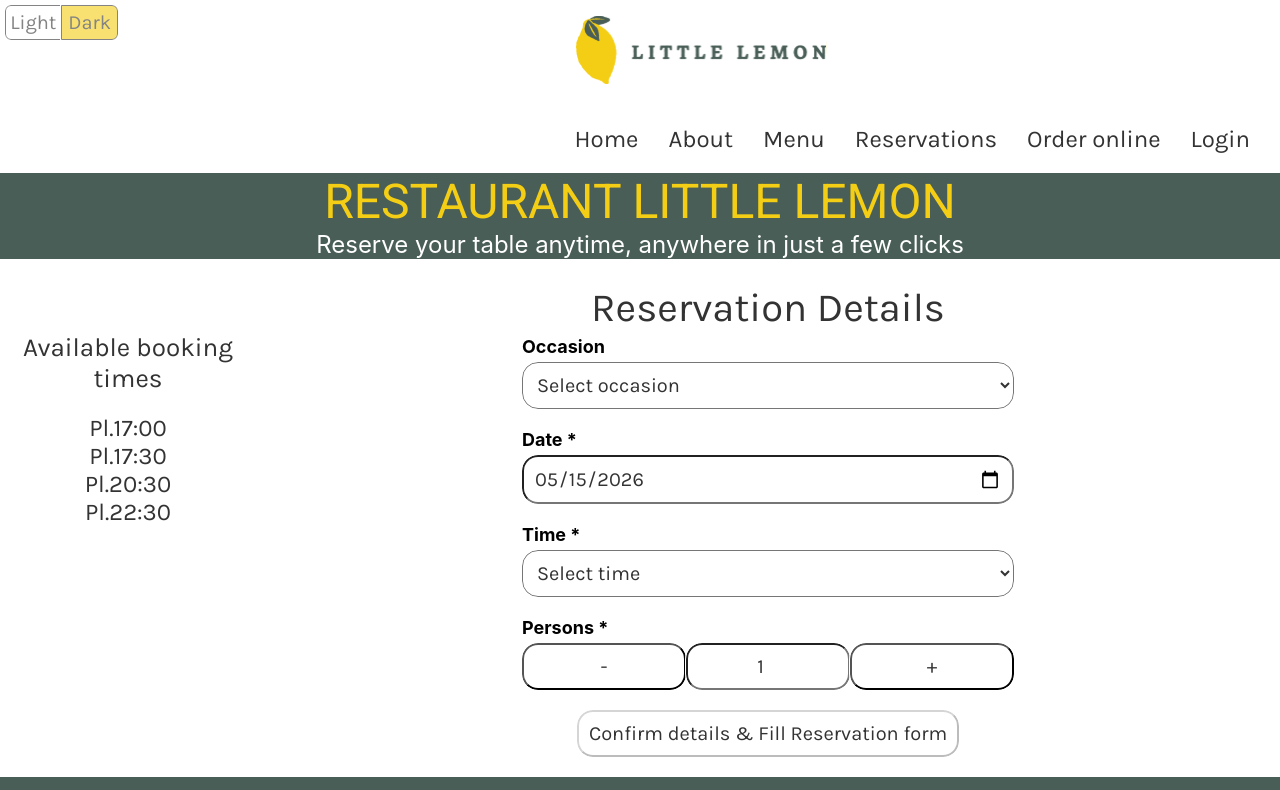
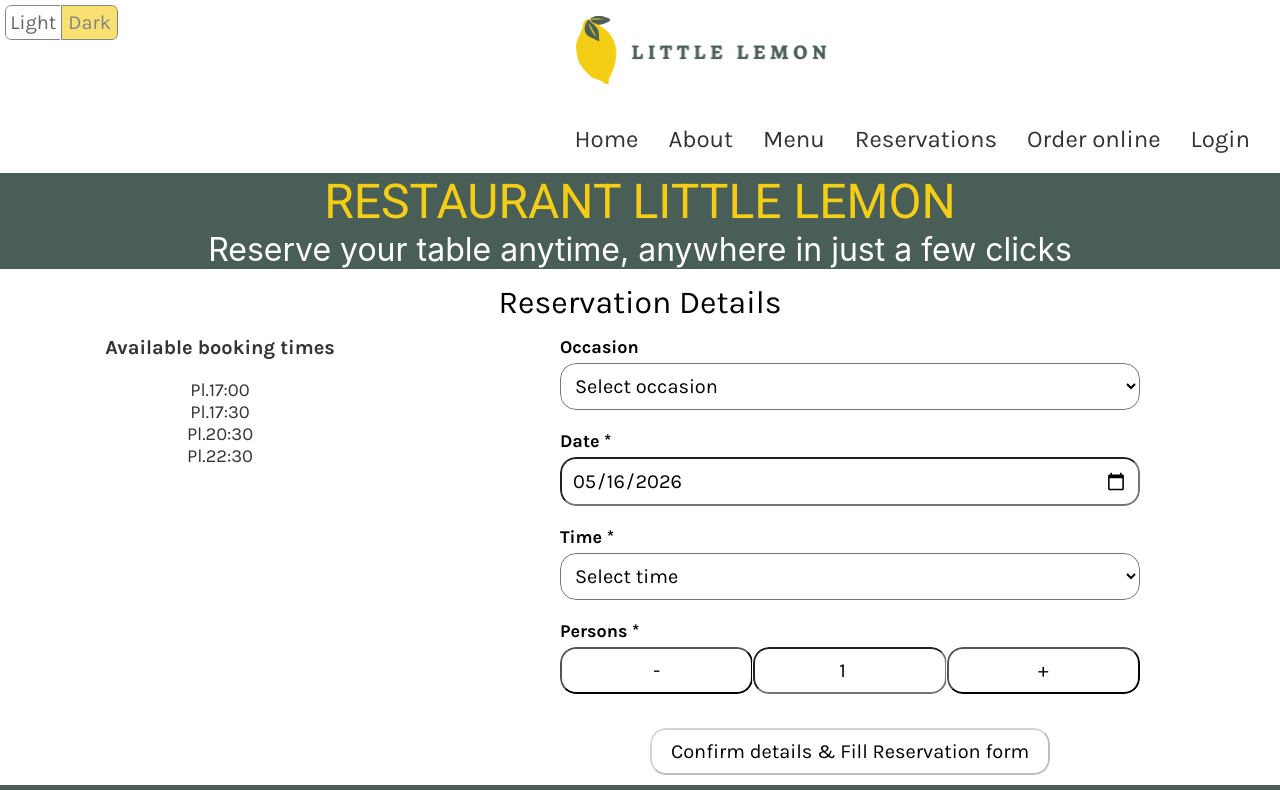
Before and after one commit to ArtursLiepa/Little-Lemon, a React (Create React App) app: page /reservation/details in a window 1280 px wide. Shown: the top 790 px of the page. Built offline with nearby package versions, Linux system fonts and the light colour scheme; a web font is replaced by a local one.

Commit message:
change the component main layout structure and implement dark/light theme

```diff
--- a/src/Components/StartUpComponent/StartUpComponent.js
+++ b/src/Components/StartUpComponent/StartUpComponent.js
@@ -2,15 +2,10 @@ import "./StartUpComponent.css";
 import Hero from "./Components/HeroComponent/HeroComponent";
 import Testimonials from "./Components/TestimonialsComponent/TestimonialsComponent";
 import Highlights from "./Components/HighlightsComponent/HighlightsComponent";
-import { useTheme } from "../../Context/ThemeContext";
 
 const StartUp = () => {
-  const { theme } = useTheme();
   return (
-    <div
-      className={`startupSection ${theme === "light" ? "light" : "dark"}`}
-      // style={{ background: theme === "light" ? "white" : "black" }}
-    >
+    <div className={`startupSection `}>
       <Hero />
       <Highlights />
       <Testimonials />
--- a/src/Components/TableReservation/BookingList/BookingList.css
+++ b/src/Components/TableReservation/BookingList/BookingList.css
@@ -1,29 +1,29 @@
 .bookingSection {
-    margin: 10px;
+    height: 100%;
+    width: 100%;
+    grid-area: bookingList;
     color: #333333;
     font-family: "Karla", sans-serif;
-    display: grid;
-    grid-template-columns: 100%;
-    grid-template-rows: 1fr 3fr;
-    grid-template-areas: "bookingsectiontitle" "bookingsectionlist";
+    display: flex;
+    flex-direction: column;
+
 
 }
 
 .bookingsectiontitle {
+    padding-top: 10px;
+    font-size: 1.25rem;
+    text-align: center;
+    justify-content: center;
+    font-weight: 700;
 
-    grid-area: bookingsectiontitle;
-    font-size: 26px;
-    text-align: center;
-    display: flex;
-    align-items: flex-end;
-    justify-content: center;
 
 }
 
 .bookingsectionlist {
-    grid-area: bookingsectionlist;
+    flex: 1;
     margin-top: 20px;
-    font-size: 24px;
+    font-size: 1.15rem;
     display: flex;
     flex-direction: column;
     list-style: none;
@@ -31,29 +31,11 @@
     justify-content: right;
 }
 
-@media (max-width:650px) {
+/* Tablet view */
+@media (min-width:768px) {}
 
-    .bookingSection {
-        grid-template-rows: 1fr 2fr;
-    }
+/* laptop view */
+@media (min-width:1024px) {}
 
-    .bookingsectiontitle {
-        font-size: 22px;
-        text-align: center;
-    }
-
-    .bookingsectionlist {
-        font-size: 22px;
-    }
-}
-
-@media (max-width:450px) {
-    .bookingsectiontitle {
-        font-size: 18px;
-        text-align: center;
-    }
-
-    .bookingsectionlist {
-        font-size: 16px;
-    }
-}
+/* Desktop view */
+@media (min-width:1280px) {}
--- a/src/Components/TableReservation/TableDetailsForm/TableDetailsForm.css
+++ b/src/Components/TableReservation/TableDetailsForm/TableDetailsForm.css
@@ -1,10 +1,9 @@
 .formview {
-    margin: 20px;
-    max-width: 1008px;
-    max-height: 900px;
+    padding: 10px;
+    width: 100%;
     display: flex;
     flex-direction: column;
-    justify-content: baseline;
+    justify-content: center;
     align-items: center;
 
 }
@@ -12,41 +11,39 @@
 .formtitle {
     text-align: center;
     padding: 5px;
-    color: #333333;
+    display: flex;
+    flex-wrap: wrap;
+    color: inherit;
     font-family: "Karla", sans-serif;
-    font-size: 40px;
+    font-size: 1.5rem;
+
+}
+
+
+.formData {
+    grid-area: formData;
+    width: 100%;
+    max-width: 400px;
+    justify-self: center;
+
+
 }
 
 .dataview {
-    width: 50%;
+    width: 100%;
     display: flex;
     flex-direction: column;
-    margin-bottom: 20px;
-
-
+    padding: 10px;
 
 }
 
 .dataview label {
     margin-bottom: 5px;
-
 }
 
-
-/* .button {
-    width: auto;
-    height: 60px;
-    padding: 5px;
-    text-decoration: none;
-    background-color: #F4CE14;
-    border: 1px black solid;
-    border-radius: 16px;
-    color: #333333;
-    font-family: "Karla", sans-serif;
-    text-align: center;
-    align-content: center;
-    font-size: 20px;
-} */
+.fullButtonName {
+    display: none;
+}
 
 .dataview input,
 select,
@@ -57,7 +54,7 @@ button {
     outline: 0.5px white solid;
     background-color: inherit;
     font-family: "Karla", sans-serif;
-    color: #333333;
+    color: inherit;
     font-size: 20px;
 }
 
@@ -70,37 +67,51 @@ button {
 
 
 .selectView {
-    background-color: inherit;
+    background-color: white;
 }
 
 .selectView:hover {
     background-color: #EDEFEE;
+    color: #333333;
+}
+
+.darkselectView {
+    background-color: black;
+    color: white;
+}
+
+.darkselectView:hover {
+    background-color: #333333;
+    cursor: pointer;
 }
 
 .inputGood:hover {
     background-color: #EDEFEE;
 }
 
-/* button.green {
-    background-color: green;
-
-} */
-
-button.red {
-    outline: 3px red solid;
-
-}
-
 .selectTouchedButEmpty {
-    border-color: red;
+    outline: 0.5px red solid;
+    border: 1px white;
 }
 
 .inputGood {
     border-color: 1px white solid;
 }
 
+.darkInputGood {
+    background-color: black;
+    color: white;
+}
+
+.darkInputGood:hover {
+    background-color: #333333;
+    cursor: pointer;
+}
+
+
 .errorclass {
-    padding-left: 10px;
+    margin-top: 5px;
+    padding: 5px;
     color: red;
     font-size: 14px;
     font-weight: 600;
@@ -112,35 +123,127 @@ button.red {
     display: flex;
 }
 
+
 .setpersons button:hover {
     background-color: #EDEFEE;
+}
 
+.darksetpersons {
+    display: flex;
+    background-color: black;
+    color: white;
+}
+
+.darksetpersons button:hover {
+    background-color: #333333;
+    cursor: pointer;
 }
 
 .inputpersons {
     text-align: center;
+    scroll-behavior: none;
 }
 
 .inputpersons:hover {
     background-color: #EDEFEE;
 }
 
+.darkinputpersons {
+    text-align: center;
+}
+
+.darkinputpersons:hover {
+    background-color: #333333;
+    cursor: pointer;
+}
+
 .setbutton {
     width: 20px;
 }
 
+.defaultFormGoButton {
+    max-width: 400px;
+
+}
 
 .buttongo {
     background-color: #F4CE14;
+}
+
+.red {
+    outline: 3px red solid;
 }
 
 .buttongo:hover {
     background-color: #333333;
     color: white;
     cursor: pointer;
-
 }
 
-@media (max-width:650px) {}
+.maxpersons {
+    margin-top: 5px;
+    padding: 5px;
+    color: red;
+    font-size: 14px;
+    font-weight: 600;
+}
 
-@media (max-width:450px) {}
+
+
+
+/* Tablet view */
+@media (min-width:768px) {
+    .formview {
+        display: grid;
+        grid-template-columns: 1fr 2fr;
+        grid-template-rows: auto 1fr auto;
+        grid-template-areas: "formtitle formtitle" "bookingList formData" "bookingList formGoButton";
+    }
+
+    .formtitle {
+        grid-area: formtitle;
+        font-size: 2rem;
+        display: flex;
+        justify-content: center;
+    }
+
+    .formData {
+        width: 100%;
+        max-width: 400px;
+        justify-self: center;
+    }
+
+    .formGoButton {
+        margin-top: 1.5rem;
+        grid-area: formGoButton;
+        display: flex;
+        justify-content: center;
+        width: 100%;
+
+    }
+
+    .buttongo {
+        max-width: 400px;
+    }
+}
+
+/* laptop view */
+@media (min-width:1024px) {
+    .formtitle {
+        grid-area: formtitle;
+        font-size: 2rem;
+        display: flex;
+        justify-content: center;
+    }
+
+    .formData {
+        width: 100%;
+        max-width: 600px;
+        justify-self: center;
+
+
+    }
+}
+
+/* Desktop view */
+@media (min-width:1280px) {}
--- a/src/Components/TableReservation/TableDetailsForm/TableDetailsForm.js
+++ b/src/Components/TableReservation/TableDetailsForm/TableDetailsForm.js
@@ -1,11 +1,14 @@
 import { useState } from "react";
 import "./TableDetailsForm.css";
 import { isPersonsValid, isTimeValid } from "../../../utils";
+import BookingList from "../BookingList/BookingList";
+import { useTheme } from "../../../Context/ThemeContext";
 
 const TableDetailsForm = ({ onSubmit, availableTimes, dispatch }) => {
-  const today = new Date();
-  today.setDate(today.getDate());
-  const formattedTomorrow = today.toISOString().split("T")[0];
+  const { theme } = useTheme();
+  const tomorrow = new Date();
+  tomorrow.setDate(tomorrow.getDate() + 1);
+  const formattedTomorrow = tomorrow.toISOString().split("T")[0];
 
   const PersonsErrorMessage = () => {
     return (
@@ -77,11 +80,13 @@ const TableDetailsForm = ({ onSubmit, availableTimes, dispatch }) => {
       onSubmit={handleSubmit}
     >
       <label className="formtitle">Reservation Details</label>
+      <BookingList availableTimes={availableTimes} />
       {/* Occasion part */}
+      <div className="formData">
         <div className="dataview">
           <label htmlFor="occasion">Occasion</label>
           <select
-          className="selectView"
+            className={`${theme === "light" ? "selectView" : "darkselectView"} `}
             id="occasion"
             type="text"
             name="occasion"
@@ -99,7 +104,7 @@ const TableDetailsForm = ({ onSubmit, availableTimes, dispatch }) => {
         <div className="dataview">
           <label htmlFor="date">Date *</label>
           <input
-          className="inputGood"
+            className={`${theme === "light" ? "inputGood" : "darkInputGood"} `}
             id="date"
             name="date"
             type="date"
@@ -120,11 +125,15 @@ const TableDetailsForm = ({ onSubmit, availableTimes, dispatch }) => {
           <>
             <label htmlFor="time">Time *</label>
             <select
-            className={
-              time.isTouched && !time.value
+              className={`${
+                theme === "light"
+                  ? time.isTouched && !time.value
                     ? "selectTouchedButEmpty"
                     : "selectView"
-            }
+                  : time.isTouched && !time.value
+                    ? "selectTouchedButEmpty"
+                    : "darkselectView"
+              }`}
               // className="selectView"
               id="time"
               name="time"
@@ -150,7 +159,9 @@ const TableDetailsForm = ({ onSubmit, availableTimes, dispatch }) => {
         {/* Persons part */}
         <div className="dataview">
           <label htmlFor="persons">Persons *</label>
-        <div className="setpersons">
+          <div
+            className={`${theme === "light" ? "setpersons" : "darksetpersons"} `}
+          >
             <button
               disabled={persons.value === 0}
               type="button"
@@ -161,7 +172,7 @@ const TableDetailsForm = ({ onSubmit, availableTimes, dispatch }) => {
               -
             </button>
             <input
-            className="inputpersons"
+              className={`${theme === "light" ? "inputpersons" : "darkinputpersons"} `}
               id="persons"
               name="persons"
               type="number"
@@ -190,10 +201,11 @@ const TableDetailsForm = ({ onSubmit, availableTimes, dispatch }) => {
           ) : null}
           {persons.value > 20 ? <Maxpersonsreached /> : null}
         </div>
+      </div>
 
-      <div>
+      <div className="formGoButton">
         <button
-          className={isFormValid() ? "buttongo" : isFormTouched() ? "red" : ""}
+          className={`defaultFormGoButton ${isFormValid() ? "buttongo" : isFormTouched() ? "red" : ""}`}
           disabled={!isFormValid()}
           type="submit"
           name="confirm"
--- a/src/Components/TableReservation/TableReservation.css
+++ b/src/Components/TableReservation/TableReservation.css
@@ -16,7 +16,7 @@
 }
 
 .reservationHero article {
-    font-size: 48px;
+    font-size: 1.5rem;
     color: #F4CE14;
     /* font-family: "Markazi text", serif; */
     font-family: "Roboto", sans-serif;
@@ -26,38 +26,42 @@
 
 .reservationHero p {
     color: white;
-    font-size: 24px;
+    font-size: 1rem;
     font-weight: 400;
     text-align: center;
 }
 
 .reservationDetails {
     width: 100%;
-    display: grid;
-    grid-template-columns: 1fr 4fr;
-    /* background-color: aqua; */
+    /* display: grid;
+    grid-template-columns: 1fr 4fr; */
 
 }
 
-@media (max-width:650px) {
+
+/* Tablet view */
+@media (min-width:768px) {
     .reservationHero article {
-        font-size: 32px;
+        font-size: 2rem;
     }
 
     .reservationHero p {
-        font-size: 20px;
+        font-size: 1.5rem;
 
     }
 }
 
-@media (max-width:450px) {
+/* laptop view */
+@media (min-width:1024px) {
     .reservationHero article {
-        font-size: 24px;
-
+        font-size: 3rem;
     }
 
     .reservationHero p {
-        font-size: 18px;
+        font-size: 2rem;
 
     }
 }
+
+/* Desktop view */
+@media (min-width:1280px) {}
--- a/src/Components/TableReservation/TableReservation.js
+++ b/src/Components/TableReservation/TableReservation.js
@@ -1,23 +1,25 @@
 import "./TableReservation.css";
 import TableDetailsForm from "./TableDetailsForm/TableDetailsForm";
-import BookingList from "./BookingList/BookingList";
 import { useNavigate } from "react-router-dom";
+import { useTheme } from "../../Context/ThemeContext";
 
 const TableReservation = ({ availableTimes, dispatch, setReservation }) => {
+  const { theme } = useTheme();
   const navigate = useNavigate();
   const handleReservationDetailsSubmit = (data) => {
     setReservation(data);
     navigate("/reservation/client");
   };
   return (
-    <div className="tableReservation">
+    <div className={`tableReservation`}>
       <section className="reservationHero">
         <article>restaurant little lemon</article>
         <p>Reserve your table anytime, anywhere in just a few clicks</p>
       </section>
 
-      <section className="reservationDetails">
-        <BookingList availableTimes={availableTimes} />
+      <section
+        className={`reservationDetails ${theme === "light" ? "light" : "dark"}`}
+      >
         <TableDetailsForm
           onSubmit={handleReservationDetailsSubmit}
           availableTimes={availableTimes}
```
Lines whose indentation alone changed are shown as unchanged.
